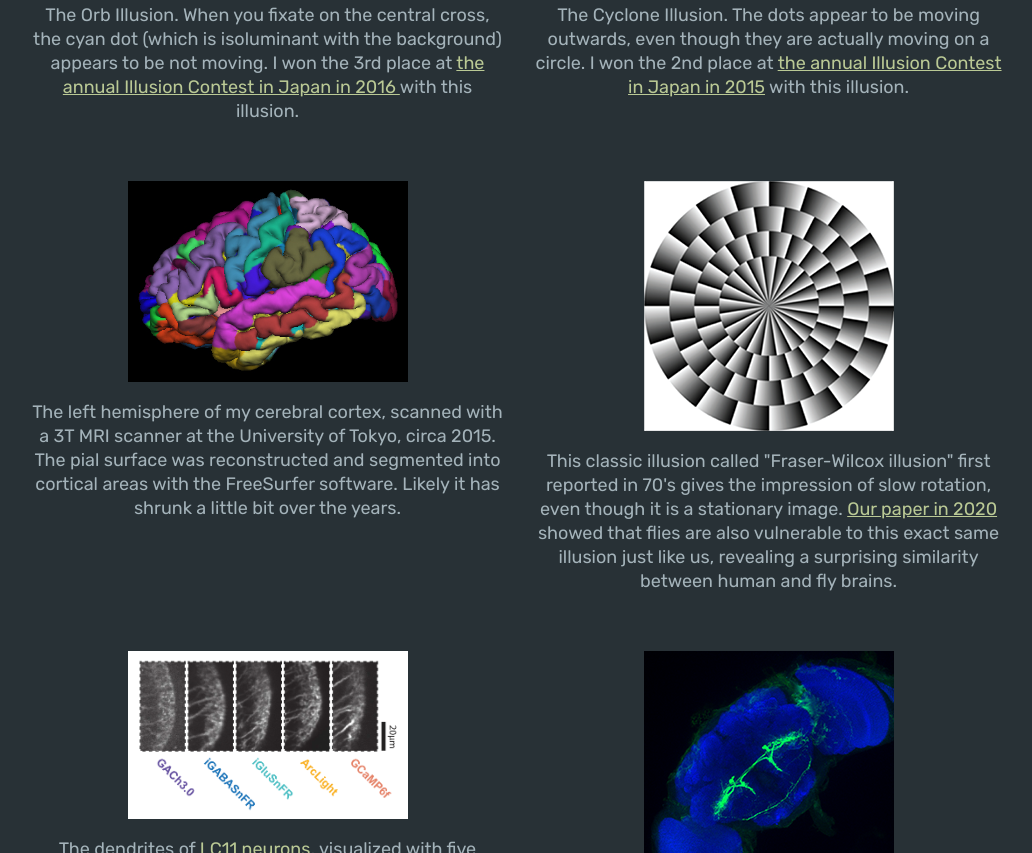
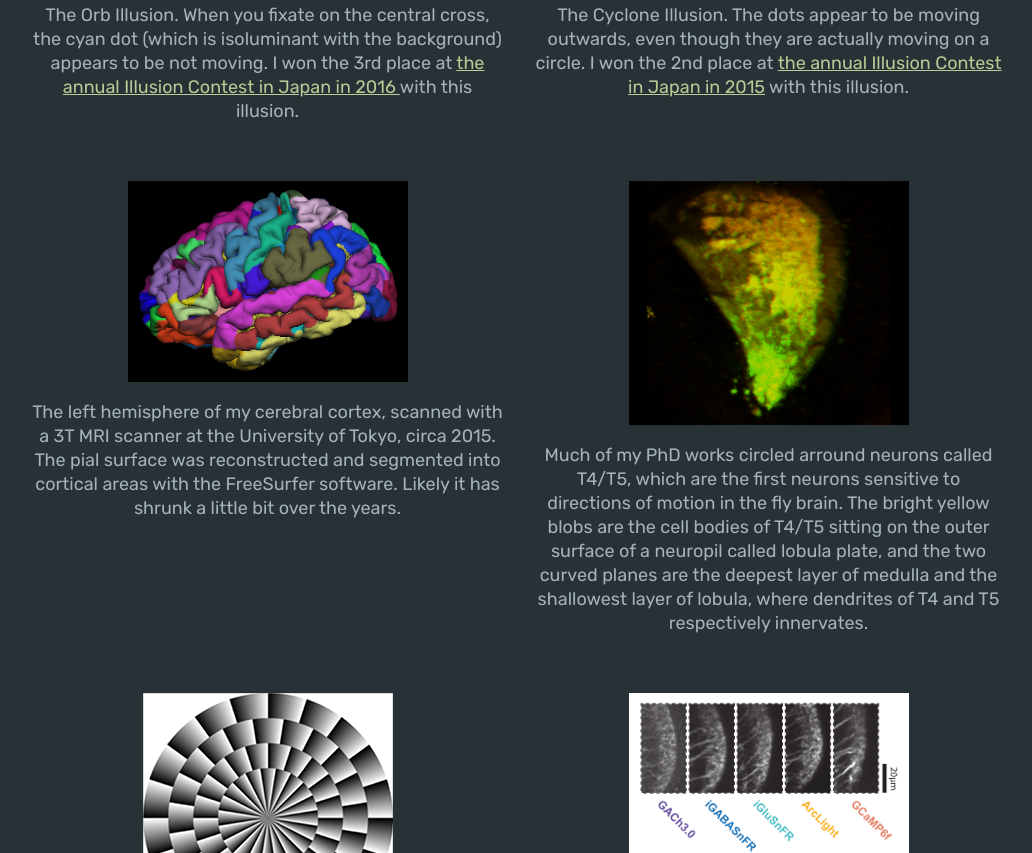
Before and after one commit to ryosukecooltanaka/ryosukecooltanaka.github.io, a plain HTML site: page gallery.html in a window 1280 px wide. Shown: the part 478-1331 px from the top of the page, without its empty margins (96-1128 px from the left). Drawn offline with Linux system fonts and the light colour scheme.

Commit message:
more eyecandy

```diff
--- a/gallery.html
+++ b/gallery.html
@@ -47,6 +47,18 @@
         at the University of Tokyo, circa 2015. The pial surface was reconstructed and
         segmented into cortical areas with the FreeSurfer software.
         Likely it has shrunk a little bit over the years.
+      </p>
+    </div>
+
+    <div class="gallery-panel">
+      <img src="images/gallery/T4T5.gif" class="gallery-item">
+      <p class='gallery-caption'>
+        Much of my PhD works circled arround neurons called T4/T5, which are the first
+        neurons sensitive to directions of motion in the fly brain. The bright yellow
+        blobs are the cell bodies of T4/T5 sitting on the outer surface of a neuropil
+        called lobula plate, and the two curved planes are
+        the deepest layer of medulla and the shallowest layer of lobula, where
+        dendrites of T4 and T5 respectively innervates.
       </p>
     </div>
 
```
Also changed, not shown: images/gallery/T4T5.gif (added).
